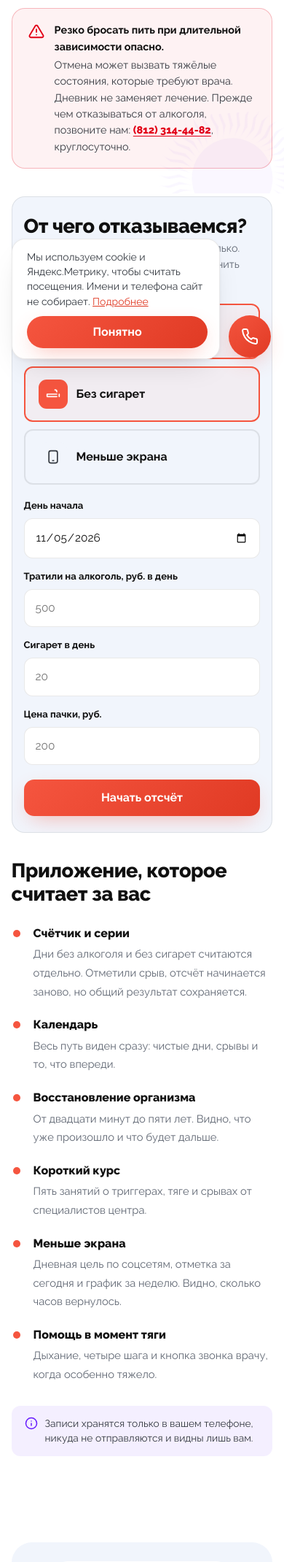
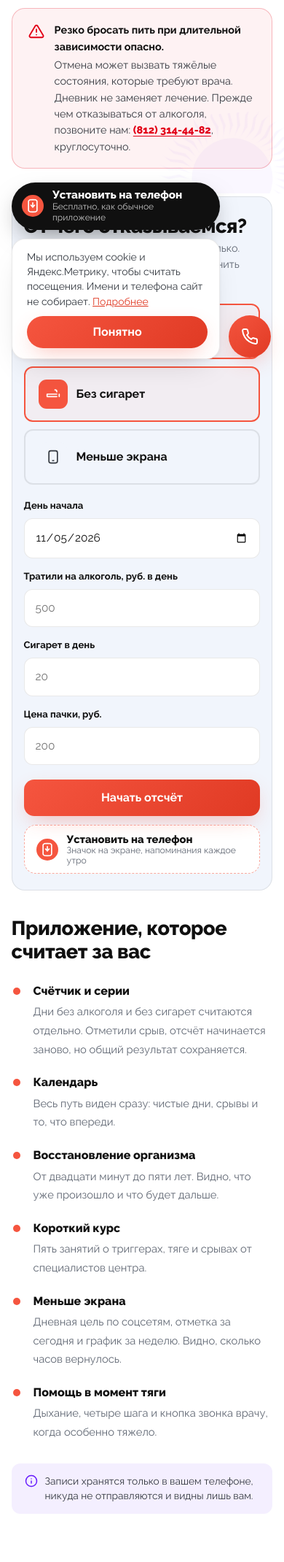
Before and after one commit to EugenAzxa/sad55, a PHP site: page /app.html in a window 390 px wide. Shown: the part 336-2476 px from the top of the page at 73% size. Run offline with PHP 8.4, Linux system fonts and the light colour scheme.

Commit message:
Diary: full-screen app mode from the home screen, install button, no Telegram/WhatsApp
- app.html: is-app class for standalone launches, splash, short warning on setup
- app.css: app mode hides the site around the diary, safe areas, fixed tabs
- install bar and inline buttons open a step-by-step sheet or Chrome's prompt
- messenger hint now mentions only VK and MAX; rule added to content-brief

Co-Authored-By: Claude Opus 5.5 <noreply@anthropic.com>

```diff
--- a/app.html
+++ b/app.html
@@ -24,6 +24,16 @@
   <link rel="apple-touch-icon" href="assets/img/icon-180.png">
   <meta name="theme-color" content="#f5553f">
   <link rel="manifest" href="manifest.json">
+  <script>
+    /* запуск со значка на домашнем экране: показываем только приложение, без сайта вокруг */
+    (function () {
+      try {
+        var app = (window.matchMedia && window.matchMedia("(display-mode: standalone)").matches) ||
+                  window.navigator.standalone === true || /[?&]app=1\b/.test(location.search);
+        if (app) document.documentElement.className += " is-app";
+      } catch (e) {}
+    })();
+  </script>
   <meta name="apple-mobile-web-app-capable" content="yes">
   <meta name="mobile-web-app-capable" content="yes">
   <meta name="apple-mobile-web-app-status-bar-style" content="default">
@@ -147,6 +157,12 @@
   </div>
 </div>
 
+<div class="app-splash" aria-hidden="true">
+  <img src="assets/img/icon-512.png" alt="" width="512" height="512">
+  <b>Дневник трезвости</b>
+  <span>Академический Медицинский Центр</span>
+</div>
+
 <main>
 
 <section class="page-hero app-hero">
@@ -189,6 +205,7 @@
 
             <!-- ===== setup ===== -->
             <div class="ios-pane" id="setup" hidden>
+              <p class="app-only app-warn-mini"><b>Резко бросать пить при долгой зависимости опасно.</b> Сначала посоветуйтесь с врачом: <a href="tel:+78123144482">(812) 314-44-82</a>, круглосуточно.</p>
               <h2 class="ios-h1">От чего отказываемся?</h2>
               <p class="ios-sub">Можно выбрать одно или сразу несколько. Укажите день начала, всё можно изменить позже.</p>
 
@@ -226,6 +243,10 @@
               </div>
 
               <button class="btn btn-primary ios-btn" id="s-start" type="button">Начать отсчёт</button>
+              <button class="inst-inline" type="button" data-open-inst hidden>
+                <svg viewBox="0 0 24 24" fill="none" stroke="currentColor" stroke-width="2" stroke-linecap="round" stroke-linejoin="round" aria-hidden="true"><rect x="5" y="2" width="14" height="20" rx="3"/><path d="M12 7v7"/><path d="m9 11 3 3 3-3"/></svg>
+                <span><b>Установить на телефон</b><small>Значок на экране, напоминания каждое утро</small></span>
+              </button>
             </div>
 
             <!-- ===== tab: today ===== -->
@@ -239,6 +260,10 @@
                 <ul class="save-list" id="save-list"></ul>
                 <button class="ios-link" type="button" id="edit-setup">Изменить данные</button>
               </div>
+              <button class="inst-inline" type="button" data-open-inst hidden>
+                <svg viewBox="0 0 24 24" fill="none" stroke="currentColor" stroke-width="2" stroke-linecap="round" stroke-linejoin="round" aria-hidden="true"><rect x="5" y="2" width="14" height="20" rx="3"/><path d="M12 7v7"/><path d="m9 11 3 3 3-3"/></svg>
+                <span><b>Установить на телефон</b><small>Значок на экране, напоминания каждое утро</small></span>
+              </button>
               <div class="ios-card notif-card" id="notif-card">
                 <div class="notif-head">
                   <span class="notif-ic"><svg viewBox="0 0 24 24" fill="none" stroke="currentColor" stroke-width="2" stroke-linecap="round" stroke-linejoin="round"><path d="M18 8a6 6 0 0 0-12 0c0 7-3 9-3 9h18s-3-2-3-9"/><path d="M13.73 21a2 2 0 0 1-3.46 0"/></svg></span>
@@ -502,7 +527,7 @@
 
         <p class="install-note">
           <svg viewBox="0 0 24 24" fill="none" stroke="currentColor" stroke-width="2" stroke-linecap="round" stroke-linejoin="round"><circle cx="12" cy="12" r="10"/><path d="M12 16v-4"/><path d="M12 8h.01"/></svg>
-          Открыли ссылку из Telegram, WhatsApp или ВКонтакте? Сначала нажмите в их меню «Открыть в браузере»: внутри мессенджера установить приложение нельзя. Записи дневника хранятся только в вашем телефоне и никуда не отправляются.
+          Открыли ссылку из ВКонтакте или MAX? Сначала нажмите в их меню «Открыть в браузере»: внутри приложения соцсети установить дневник нельзя. Записи дневника хранятся только в вашем телефоне и никуда не отправляются.
         </p>
       </div>
 
@@ -513,6 +538,31 @@
 </main>
 
 <!-- ===== urge helper ===== -->
+<button class="inst-bar" type="button" id="inst-bar" hidden>
+  <svg viewBox="0 0 24 24" fill="none" stroke="currentColor" stroke-width="2" stroke-linecap="round" stroke-linejoin="round" aria-hidden="true"><rect x="5" y="2" width="14" height="20" rx="3"/><path d="M12 7v7"/><path d="m9 11 3 3 3-3"/></svg>
+  <span><b>Установить на телефон</b><small>Бесплатно, как обычное приложение</small></span>
+</button>
+
+<div class="modal inst-modal" id="inst-modal" role="dialog" aria-modal="true" aria-labelledby="inst-m-title">
+  <div class="modal-backdrop" data-close-inst></div>
+  <div class="modal-card inst-m-card">
+    <button class="modal-close" type="button" data-close-inst aria-label="Закрыть">
+      <svg viewBox="0 0 24 24" fill="none" stroke="currentColor" stroke-width="2.4" stroke-linecap="round"><path d="M18 6 6 18"/><path d="m6 6 12 12"/></svg>
+    </button>
+    <h3 id="inst-m-title">Как установить дневник</h3>
+    <p class="sub" id="inst-m-sub">Займёт минуту. Значок центра появится на экране телефона, дневник будет открываться без браузера и присылать напоминания.</p>
+    <div class="inst-m-qr" id="inst-m-qr" hidden>
+      <img src="assets/img/qr-app-sad56.png" alt="QR-код со ссылкой на дневник" width="660" height="660">
+      <span>Наведите камеру телефона на код, откроется дневник. Потом следуйте шагам ниже.</span>
+    </div>
+    <div class="inst-tabs" role="tablist" aria-label="Ваш телефон">
+      <button type="button" role="tab" class="inst-tab" data-minst="iphone">iPhone</button>
+      <button type="button" role="tab" class="inst-tab" data-minst="android">Android</button>
+    </div>
+    <div id="inst-m-steps"></div>
+  </div>
+</div>
+
 <div class="modal panic-modal" id="panic" role="dialog" aria-modal="true" aria-labelledby="panic-title">
   <div class="modal-backdrop" data-close-panic></div>
   <div class="modal-card panic-card">
--- a/assets/css/app.css
+++ b/assets/css/app.css
@@ -788,3 +788,109 @@
 .notif-head h3 { margin-bottom: 2px; }
 .notif-head p { font-size: 0.85rem; font-weight: 700; color: var(--ink-soft); }
 .notif-card .ios-hint { margin-top: 12px; }
+
+/* ---------- кнопка «Установить на телефон» ---------- */
+
+.inst-bar {
+  position: fixed; z-index: 89;
+  left: calc(16px + var(--safe-left));
+  right: calc(18px + 58px + 12px + var(--safe-right));
+  bottom: calc(18px + var(--safe-bottom));
+  max-width: 420px; min-height: 58px;
+  display: flex; align-items: center; gap: 12px;
+  padding: 8px 18px 8px 14px; border-radius: 999px;
+  background: var(--ink); color: #fff; text-align: left;
+  box-shadow: 0 14px 34px -12px rgba(16, 16, 16, 0.55);
+  transition: transform 0.3s ease, opacity 0.3s ease;
+  animation: inst-bar-in 0.5s 0.6s cubic-bezier(0.22, 0.8, 0.3, 1) both;
+}
+.inst-bar[hidden] { display: none; }
+.inst-bar.is-away { transform: translateY(140%); opacity: 0; pointer-events: none; }
+.inst-bar svg { width: 30px; height: 30px; flex: none; padding: 5px; border-radius: 50%; background: var(--coral); }
+.inst-bar b { display: block; font-size: 0.95rem; font-weight: 800; line-height: 1.2; }
+.inst-bar small { display: block; font-size: 0.75rem; opacity: 0.75; line-height: 1.3; }
+@keyframes inst-bar-in { from { transform: translateY(140%); opacity: 0; } to { transform: none; opacity: 1; } }
+
+.inst-inline {
+  width: 100%; margin-top: 12px; min-height: 56px;
+  display: flex; align-items: center; gap: 12px; text-align: left;
+  padding: 10px 16px; border-radius: 16px;
+  background: #fff; border: 1.5px dashed rgba(245, 85, 63, 0.5); color: var(--ink);
+}
+.inst-inline[hidden] { display: none; }
+.inst-inline svg { width: 30px; height: 30px; flex: none; padding: 5px; border-radius: 50%; background: var(--coral); color: #fff; }
+.inst-inline b { display: block; font-size: 0.92rem; font-weight: 800; }
+.inst-inline small { display: block; font-size: 0.76rem; color: var(--muted); }
+#tab-today .inst-inline { margin: 0 0 12px; }
+
+.inst-m-card { width: min(520px, 100%); max-height: calc(100vh - 32px); overflow-y: auto; }
+.inst-m-card h3 { padding-right: 44px; }
+.inst-m-card .inst-tabs { margin-top: 0; }
+.inst-m-card .install-list { margin-top: 18px; }
+.inst-m-qr { display: flex; align-items: center; gap: 16px; margin-bottom: 18px; padding: 12px; border-radius: 14px; background: var(--soft); }
+.inst-m-qr[hidden] { display: none; }
+.inst-m-qr img { width: 110px; height: 110px; flex: none; border-radius: 10px; background: #fff; }
+.inst-m-qr span { font-size: 0.88rem; color: var(--ink-soft); line-height: 1.45; }
+
+@media (prefers-reduced-motion: reduce) {
+  .inst-bar { animation: none; transition: none; }
+}
+
+/* ---------- режим приложения: запуск со значка на домашнем экране ----------
+   Класс is-app ставит скрипт в <head> app.html. Сайт вокруг прячем, дневник
+   растягиваем на весь экран, учитываем вырез и полоску жестов iPhone. */
+
+.app-only, .app-splash { display: none; }
+
+html.is-app, html.is-app body { height: 100%; overflow: hidden; background: var(--soft); }
+html.is-app .header, html.is-app .a11y-bar, html.is-app .mobile-menu, html.is-app .page-hero,
+html.is-app .phone-side, html.is-app .install-sec, html.is-app .footer, html.is-app .call-fab,
+html.is-app .inst-bar, html.is-app .inst-inline, html.is-app .ios-status, html.is-app .phone-island { display: none !important; }
+html.is-app .app-only { display: block; }
+
+html.is-app .app-section { padding: 0; }
+html.is-app .phone-stage, html.is-app .phone-wrap { display: block; padding: 0; margin: 0; max-width: none; }
+html.is-app .phone { position: static; width: auto; height: auto; padding: 0; border-radius: 0; background: none; box-shadow: none; }
+html.is-app .phone::before, html.is-app .phone::after { display: none; }
+html.is-app .phone-screen {
+  position: fixed; inset: 0; z-index: 50;
+  height: auto; border: 0; border-radius: 0;
+  display: flex; flex-direction: column;
+}
+html.is-app .ios-scroll {
+  flex: 1; overflow-y: auto; max-height: none;
+  padding: calc(env(safe-area-inset-top, 0px) + 14px) max(18px, env(safe-area-inset-right, 0px)) 24px max(18px, env(safe-area-inset-left, 0px));
+}
+html.is-app .ios-tabs {
+  position: static; flex: none;
+  padding: 8px max(6px, env(safe-area-inset-right, 0px)) calc(env(safe-area-inset-bottom, 0px) + 8px) max(6px, env(safe-area-inset-left, 0px));
+}
+html.is-app .ios-tabs button { font-size: 0.66rem; }
+html.is-app .celebrate { position: fixed; z-index: 2000; }
+html.is-app .cookie-bar { bottom: calc(env(safe-area-inset-bottom, 0px) + 76px); }
+
+.app-warn-mini {
+  margin: 4px 0 6px; padding: 12px 14px; border-radius: 14px;
+  background: #fff4f2; border: 1px solid rgba(226, 0, 22, 0.18);
+  font-size: 0.82rem; line-height: 1.45; color: var(--ink-soft);
+}
+.app-warn-mini b { color: var(--ink); }
+.app-warn-mini a { color: var(--coral-deep); font-weight: 700; white-space: nowrap; }
+
+/* заставка при запуске */
+html.is-app .app-splash {
+  position: fixed; inset: 0; z-index: 3000;
+  display: flex; flex-direction: column; align-items: center; justify-content: center; gap: 10px;
+  background: #fff; text-align: center; pointer-events: none;
+  animation: splash-out 0.45s 0.9s ease forwards;
+}
+.app-splash img { width: 112px; height: 112px; animation: splash-pop 0.7s cubic-bezier(0.22, 1.3, 0.4, 1) both; }
+.app-splash b { font-size: 1.35rem; font-weight: 800; color: var(--ink); animation: cheer-in 0.5s 0.15s both; }
+.app-splash span { font-size: 0.82rem; color: var(--muted); animation: cheer-in 0.5s 0.25s both; }
+@keyframes splash-pop { from { transform: scale(0.6); opacity: 0; } to { transform: none; opacity: 1; } }
+@keyframes splash-out { to { opacity: 0; visibility: hidden; } }
+
+@media (prefers-reduced-motion: reduce) {
+  html.is-app .app-splash { animation: splash-out 0.01s 0.3s forwards; }
+  .app-splash img, .app-splash b, .app-splash span { animation: none; }
+}
--- a/assets/js/app.js
+++ b/assets/js/app.js
@@ -895,6 +895,75 @@
     });
   }
 
+  /* Кнопка «Установить на телефон»: внизу экрана и внутри дневника. В Chrome
+     ставит приложение сразу, иначе открывает окно с шагами для этого телефона.
+     С домашнего экрана (уже установлено) кнопок нет. */
+  var platform = /Android/i.test(navigator.userAgent) ? "android" : "iphone";
+  var onPhone = /Android|iPhone|iPad|iPod/i.test(navigator.userAgent) || (navigator.platform === "MacIntel" && navigator.maxTouchPoints > 1);
+  var instModal = el("inst-modal"), instBar = el("inst-bar");
+
+  var showModalSteps = function (name) {
+    var box = el("inst-m-steps"), src = document.querySelector('[data-inst-pane="' + name + '"]');
+    if (!box || !src) return;
+    var copy = src.cloneNode(true);
+    copy.hidden = false;
+    copy.removeAttribute("data-inst-pane");
+    box.innerHTML = "";
+    box.appendChild(copy);
+    instModal.querySelectorAll("[data-minst]").forEach(function (t) {
+      var on = t.getAttribute("data-minst") === name;
+      t.classList.toggle("on", on);
+      t.setAttribute("aria-selected", on ? "true" : "false");
+    });
+  };
+  var openInstall = function () {
+    beacon("Установить на телефон", "дневник:кнопка установки");
+    if (installEvt) {
+      installEvt.prompt();
+      installEvt.userChoice.then(function () { installEvt = null; });
+      return;
+    }
+    if (!instModal) return;
+    el("inst-m-qr").hidden = onPhone;
+    showModalSteps(platform);
+    instModal.classList.add("open");
+    document.body.style.overflow = "hidden";
+    instModal.querySelector(".modal-close").focus();
+  };
+  var closeInstall = function () {
+    if (!instModal) return;
+    instModal.classList.remove("open");
+    document.body.style.overflow = "";
+  };
+  if (instModal) {
+    instModal.querySelectorAll("[data-close-inst]").forEach(function (b) { b.addEventListener("click", closeInstall); });
+    instModal.querySelectorAll("[data-minst]").forEach(function (t) {
+      t.addEventListener("click", function () { showModalSteps(t.getAttribute("data-minst")); });
+    });
+    document.addEventListener("keydown", function (e) { if (e.key === "Escape" && instModal.classList.contains("open")) closeInstall(); });
+  }
+  if (!standalone()) {
+    document.querySelectorAll("[data-open-inst]").forEach(function (b) { b.hidden = false; b.addEventListener("click", openInstall); });
+    if (instBar) {
+      instBar.hidden = false;
+      instBar.addEventListener("click", openInstall);
+      /* пока на экране плашка про cookie, кнопка стоит над ней */
+      var liftBar = function () {
+        var cb = document.querySelector(".cookie-bar");
+        instBar.style.bottom = cb ? "calc(" + (cb.offsetHeight + 28) + "px + var(--safe-bottom))" : "";
+      };
+      setTimeout(liftBar, 50);
+      if ("MutationObserver" in window) new MutationObserver(liftBar).observe(document.body, { childList: true });
+      /* нижнее меню дневника на телефоне закреплено внизу: пока оно на экране, кнопку прячем */
+      var appTabs = el("ios-tabs");
+      if (appTabs && "IntersectionObserver" in window) {
+        new IntersectionObserver(function (es) {
+          instBar.classList.toggle("is-away", es[0].isIntersecting && window.innerWidth <= 460);
+        }).observe(appTabs);
+      }
+    }
+  }
+
   /* инструкция: сразу открыть вкладку под телефон человека */
   var instTabs = document.querySelectorAll("[data-inst]");
   var showInst = function (name) {
@@ -907,7 +976,7 @@
   };
   if (instTabs.length) {
     instTabs.forEach(function (t) { t.addEventListener("click", function () { showInst(t.getAttribute("data-inst")); }); });
-    showInst(/Android/i.test(navigator.userAgent) ? "android" : "iphone");
+    showInst(platform);
   }
 
   /* ---------- вкладки ---------- */
```
Also changed, not shown: notes/STATUS.md (+2 -0 lines), notes/content-brief.md (+2 -0 lines), notes/ploshchadki-2026-11.md (+3 -1 lines).
